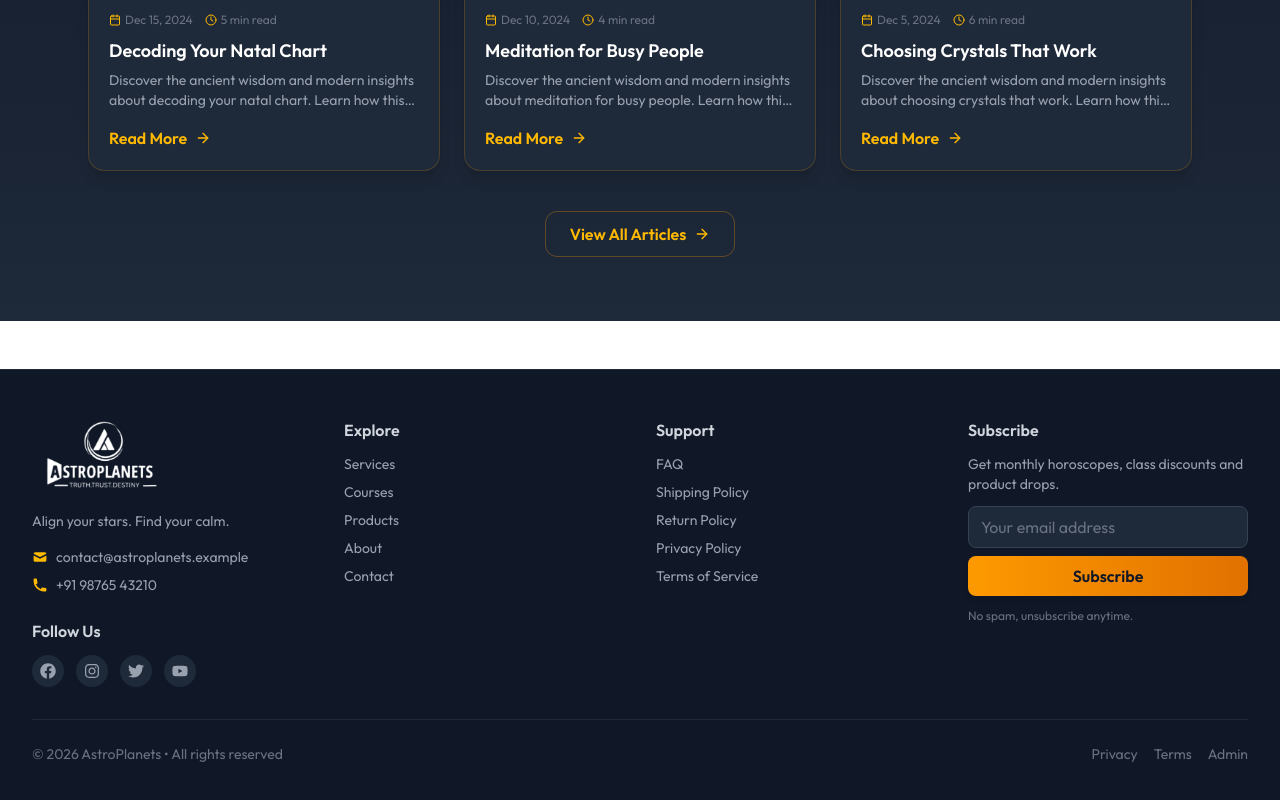
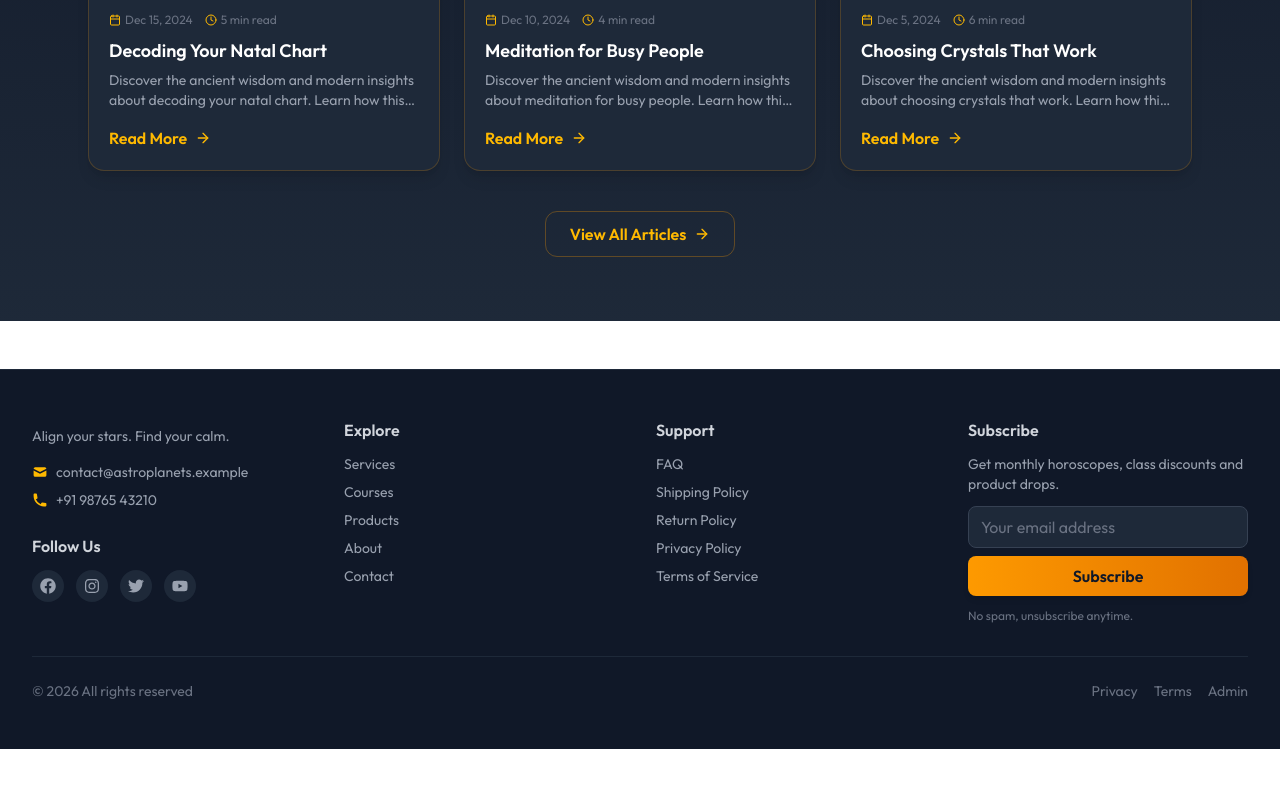
Before and after one commit to rajat804/astarology-frontend, a React (Vite) app: page / in a window 1280 px wide. Shown: the part 6053-6853 px from the top of the page. After the commit the page ends 6802 px from the top, so only its background shows below. Built offline with nearby package versions, Linux system fonts and the light colour scheme; a web font is replaced by a local one.

Commit message:
footer update

```diff
--- a/src/components/Footer.jsx
+++ b/src/components/Footer.jsx
@@ -3,7 +3,7 @@ import React from "react";
 import { GiCrystalBall } from "react-icons/gi";
 import { HiMail, HiPhone } from "react-icons/hi";
 import { FaFacebook, FaInstagram, FaTwitter, FaYoutube } from "react-icons/fa";
-import assets from "../assets/assets";
+// import assets from "../assets/assets";
 import { Link } from "react-router-dom";
 
 // Helper component: Accent - Updated to amber for dark theme
@@ -21,7 +21,7 @@ const Footer = () => {
           <div className="md:col-span-1">
             <div className="flex items-center gap-3 mb-3">
               <div className="flex flex-col items-start">
-                <img src={assets.logo} className="w-36 brightness-0 invert" alt="Logo" />
+                {/* <img src={assets.logo} className="w-36 brightness-0 invert" alt="Logo" /> */}
                 <div className="text-sm text-gray-400 mt-2">Align your stars. Find your calm.</div>
               </div>
             </div>
@@ -97,7 +97,7 @@ const Footer = () => {
         </div>
 
         <div className="mt-8 border-t border-gray-800 pt-6 text-sm text-gray-500 flex flex-col sm:flex-row items-center justify-between gap-4">
-          <div>© {new Date().getFullYear()} AstroPlanets • All rights reserved</div>
+          <div>© {new Date().getFullYear()} All rights reserved</div>
           <div className="flex items-center gap-4">
             <a className="hover:text-amber-400 transition-colors duration-300 cursor-pointer">Privacy</a>
             <a className="hover:text-amber-400 transition-colors duration-300 cursor-pointer">Terms</a>
```
